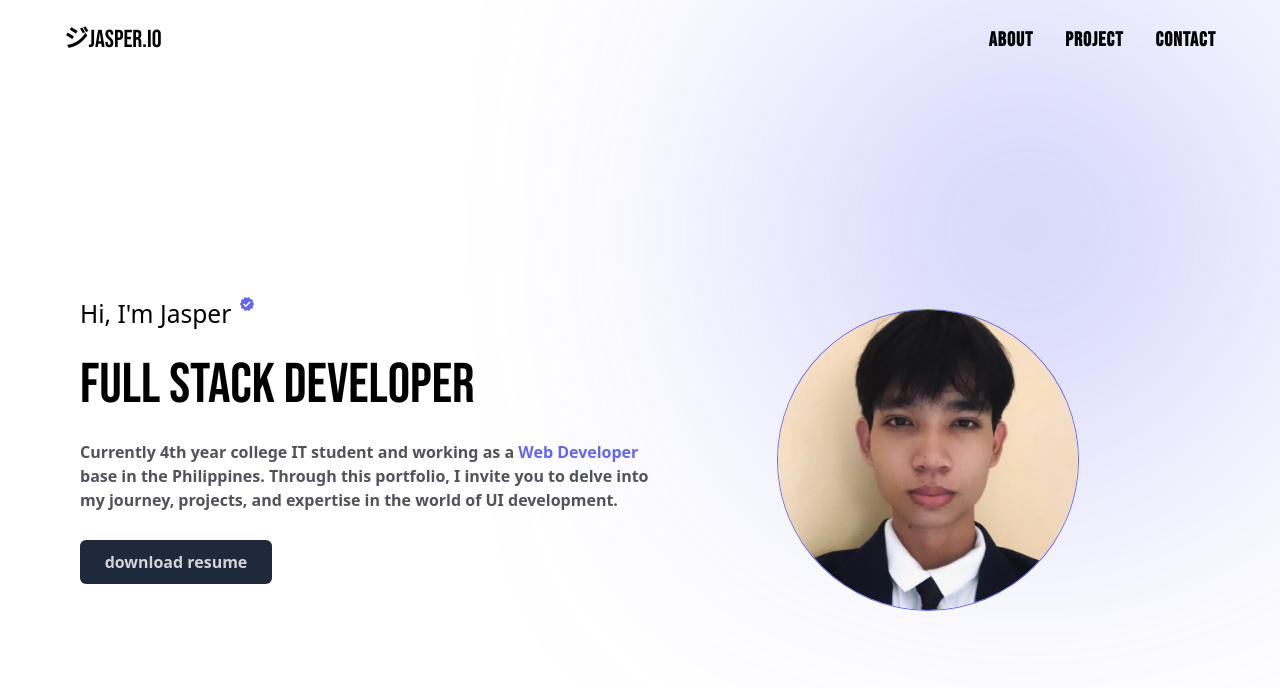
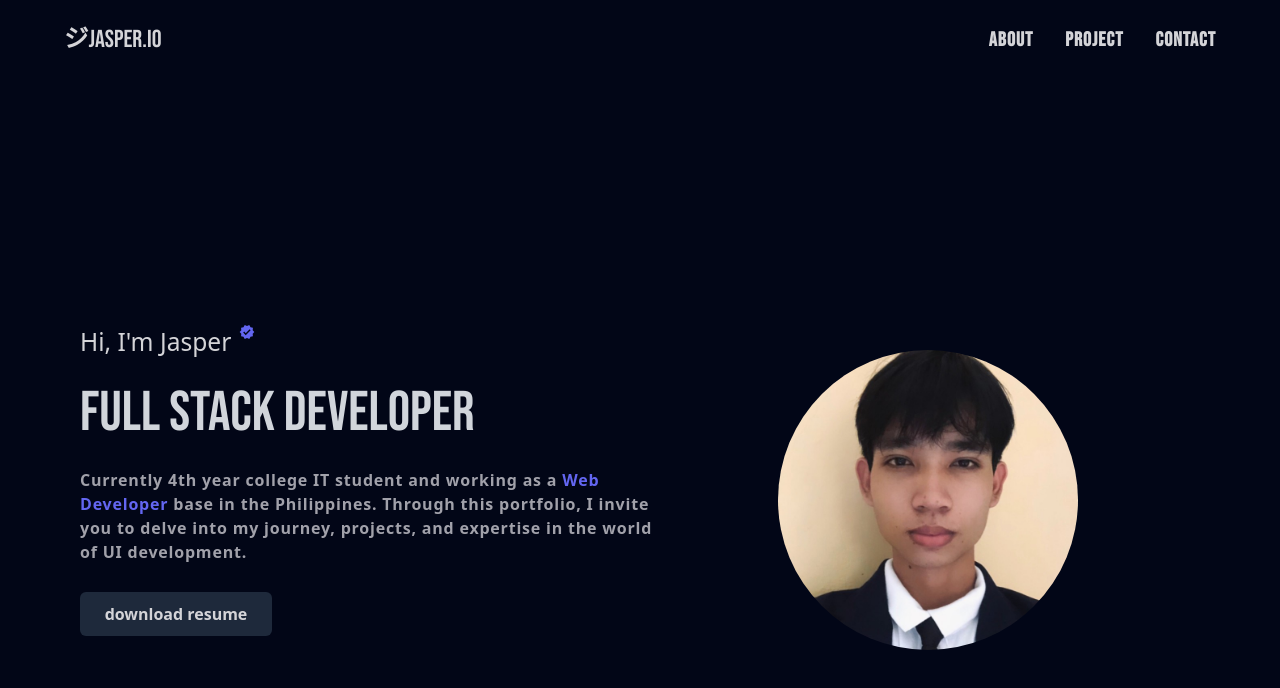
Before and after one commit to jasperayawan/reactTypesPortfolio, a React (Vite) app: page / in a window 1280 px wide. Shown: the top 688 px of the page. Built offline with nearby package versions, Linux system fonts and the light colour scheme; a web font is replaced by a local one.

Commit message:
update bg

```diff
--- a/src/App.tsx
+++ b/src/App.tsx
@@ -3,7 +3,7 @@ import Header from "./components/Header"
 
 function App() {
   return (
-    <div>
+    <div className="bg-slate-950">
       <Header/>
 
       <Outlet/>
--- a/src/components/Header.tsx
+++ b/src/components/Header.tsx
@@ -3,19 +3,19 @@ import { Link } from 'react-router-dom'
 
 export default function Header(){
     return(
-        <header className="sticky top-0 z-20 flex h-20 w-full items-center justify-center px-5 xs:px-[50px] xl:px-0">
+        <header className="sticky top-0 z-20 flex h-20 w-full items-center justify-center px-5 xs:px-[50px] xl:px-0 ">
             <nav className="flex w-full items-center justify-between xl:max-w-6xl 2xl:w-[1136px]">
-                <div className="logo text-2xl font-bebas"><span className='font-bold'>ジ</span>Jasper.io</div>
+                <div className="logo text-2xl font-bebas text-zinc-300"><span className='font-bold'>ジ</span>Jasper.io</div>
 
                 <ul className='hidden md:flex flex-row justify-center items-center gap-x-8 font-bebas'>
                     <li>
-                        <Link to='/about' className='uppercase hover:text-zinc-600 font-semibold tracking-wider text-xl'>About</Link>
+                        <Link to='/about' className='uppercase text-zinc-300 hover:text-zinc-600 font-semibold tracking-wider text-xl'>About</Link>
                     </li>
                     <li>
-                        <Link to='/project' className='uppercase hover:text-zinc-600 font-semibold tracking-wider text-xl'>Project</Link>
+                        <Link to='/project' className='uppercase text-zinc-300 hover:text-zinc-600 font-semibold tracking-wider text-xl'>Project</Link>
                     </li>
                     <li>
-                        <Link to='/contact' className='uppercase hover:text-zinc-600 font-semibold tracking-wider text-xl'>Contact</Link>
+                        <Link to='/contact' className='uppercase text-zinc-300 hover:text-zinc-600 font-semibold tracking-wider text-xl'>Contact</Link>
                     </li>
                 </ul>
             </nav>
--- a/src/components/Hero.tsx
+++ b/src/components/Hero.tsx
@@ -4,16 +4,16 @@ import JasperImg from '../assets/jass.jpg'
 
 export default function Home(){
     return(
-        <div className="min-h-[90vh] flex justify-center">
+        <div className="min-h-screen flex justify-center">
             <div className="w-full mx-auto md:max-w-6xl flex flex-col md:flex-row relative px-4">
                 <div className="absolute top-0 right-10 blur-[165px] circle -z-10 w-[300px] h-[300px] bg-indigo-500 rounded-full"></div>
                 <div className="flex flex-col justify-center gap-3">
                     <div className="flex gap-2">
-                        <span className="text-2xl">Hi, I'm Jasper</span>
+                        <span className="text-2xl text-zinc-300">Hi, I'm Jasper</span>
                         <MdVerified className="text-indigo-500"/>
                     </div>
-                    <h1 className="text-4xl md:text-6xl font-bebas">Full Stack Developer</h1>
-                    <p className="md:max-w-xl mb-4 font-sm font-semibold text-zinc-600">
+                    <h1 className="text-4xl md:text-6xl font-bebas text-gray-300">Full Stack Developer</h1>
+                    <p className="md:max-w-xl mb-4 font-sm font-semibold text-zinc-400 tracking-wider">
                         Currently 4th year college IT student and working as a
                         <span className="font-bold text-indigo-500"> Web Developer </span>
                         base in the Philippines. Through this portfolio, I invite you to delve
@@ -26,7 +26,7 @@ export default function Home(){
                     </div>
                 </div>
                 <div className='flex-grow pt-10 flex justify-center items-center'>
-                    <img src={JasperImg} alt='Jasper' className='ring-1 ring-indigo-500 w-[300px] h-[300px] rounded-full object-center object-cover'/>
+                    <img src={JasperImg} alt='Jasper' className='w-[300px] h-[300px] rounded-full object-center object-cover'/>
                 </div>
             </div>
         </div>
```
